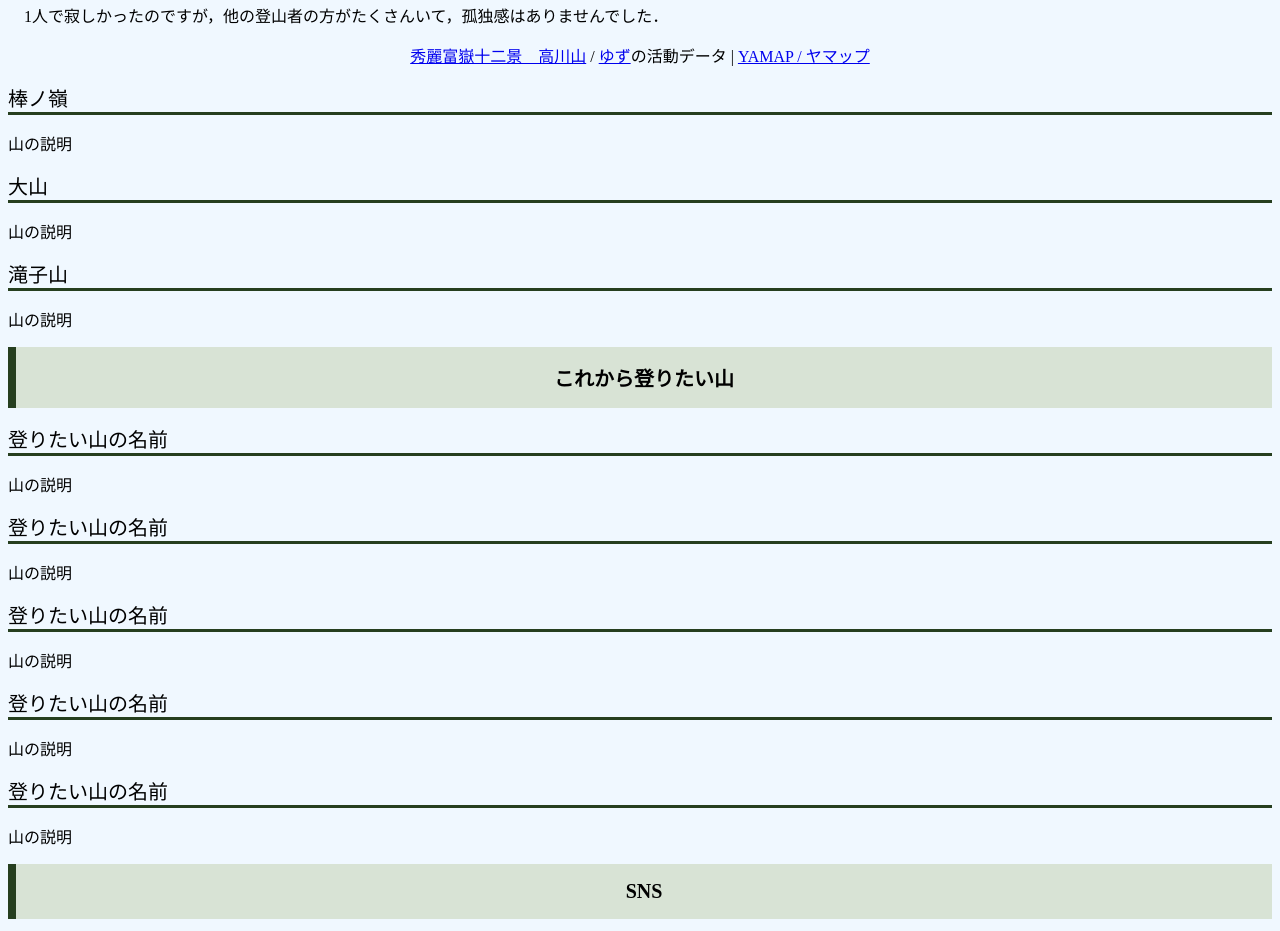
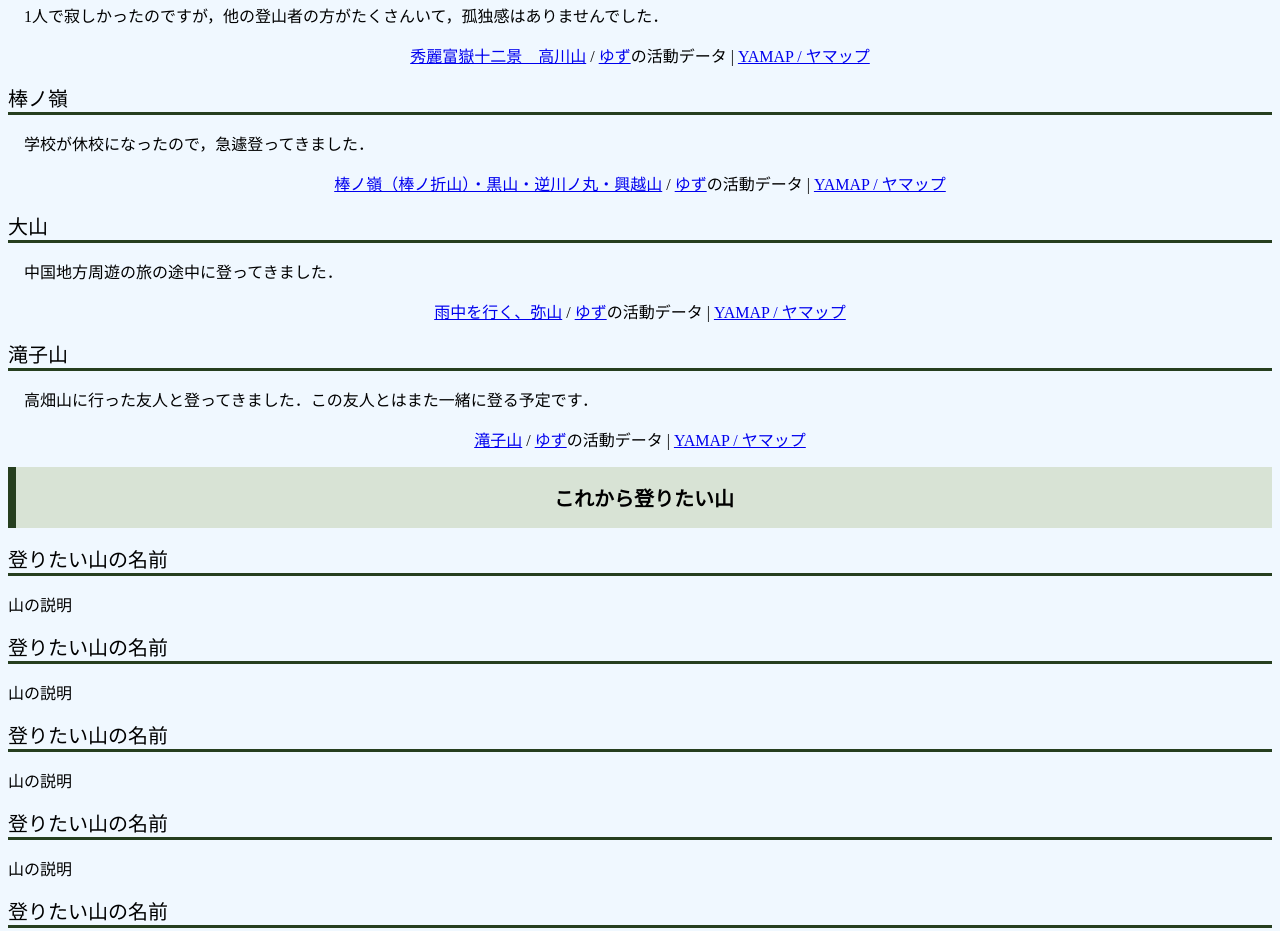
Before and after one commit to Yuzu-Aalto/Yuzu-no-introduction, a plain HTML site: page index.html in a window 1280 px wide. Shown: the part 3074-4005 px from the top of the page. Drawn offline with Linux system fonts and the light colour scheme; a script that the page names is missing.

Commit message:
Update index.html

```diff
--- a/index.html
+++ b/index.html
@@ -144,15 +144,27 @@
 </p>
 <div style="border-bottom: 3px solid #263f1f; font-size: 20px;">棒ノ嶺</div>
 <p>
-    山の説明
+    　学校が休校になったので，急遽登ってきました．
+    <script src="https://yamap.com/widget.js"></script>
+<center><blockquote data-yamap-widget data-source="activities/24747154" data-mode="photo" data-width="80%"></center>
+  <center><a href="https://yamap.com/activities/24747154">棒ノ嶺（棒ノ折山）・黒山・逆川ノ丸・興越山</a> / <a href="https://yamap.com/users/2694115">ゆず</a>の活動データ | <a href="https://yamap.com">YAMAP / ヤマップ</a></center>
+</blockquote>
 </p>
 <div style="border-bottom: 3px solid #263f1f; font-size: 20px;">大山</div>
 <p>
-    山の説明
+    　中国地方周遊の旅の途中に登ってきました．
+    <script src="https://yamap.com/widget.js"></script>
+<cneter><blockquote data-yamap-widget data-source="activities/26451457" data-mode="photo" data-width="80%"></center>
+  <center><a href="https://yamap.com/activities/26451457">雨中を行く、弥山</a> / <a href="https://yamap.com/users/2694115">ゆず</a>の活動データ | <a href="https://yamap.com">YAMAP / ヤマップ</a></center>
+</blockquote>
 </p>
 <div style="border-bottom: 3px solid #263f1f; font-size: 20px;">滝子山</div>
 <p>
-    山の説明
+    　高畑山に行った友人と登ってきました．この友人とはまた一緒に登る予定です．
+    <script src="https://yamap.com/widget.js"></script>
+<center><blockquote data-yamap-widget data-source="activities/28955038" data-mode="photo" data-width="80%"></center>
+  <center><a href="https://yamap.com/activities/28955038">滝子山</a> / <a href="https://yamap.com/users/2694115">ゆず</a>の活動データ | <a href="https://yamap.com">YAMAP / ヤマップ</a></center>
+</blockquote>
 </p>
 </p>
             <section id="s4">
```
